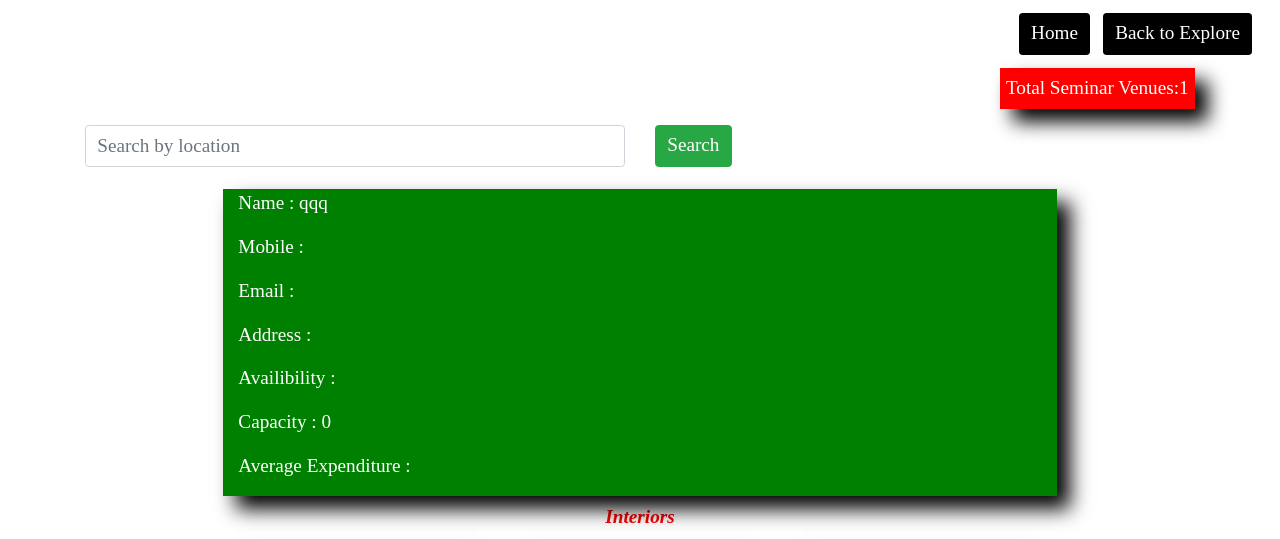
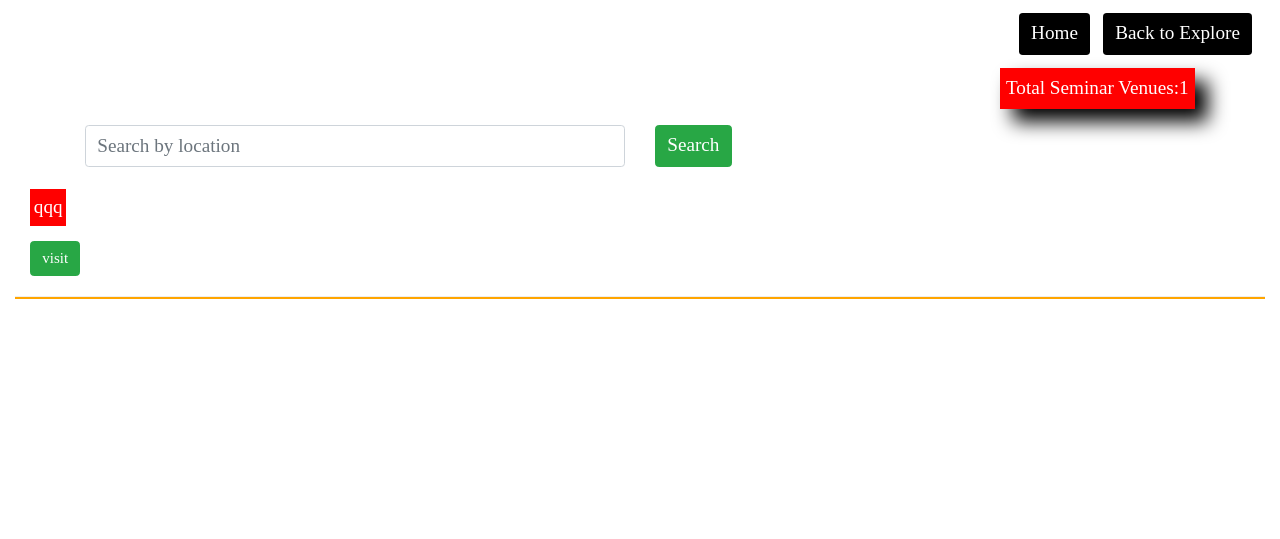
Before and after one commit to uchaiaye53/Project-350, a PHP site: page /FeedSeminar.php in a window 1280 px wide. Shown: the top 539 px of the page. After the commit the page ends 299 px from the top, so only its background shows below. Run offline with PHP 8.4, Linux system fonts and the light colour scheme; data comes from the database, SQL or seed files in the repository.

Commit message:
Update FeedSeminar.php

```diff
--- a/FeedSeminar.php
+++ b/FeedSeminar.php
@@ -109,75 +109,11 @@
 			?>
 			<div class="container-fluid">
 
-				<div class="row">
-					<div class="col-2"></div>
-					<div class="col-8 infos">
-						<p>Name : <?php echo $res['name']; ?></p>
-						<p>Mobile : <?php echo $res['mobile']; ?></p>
-						<p>Email : <?php echo $res['email']; ?></p>
-						<p>Address : <?php echo $res['address']; ?></p>
-						<p>Availibility : <?php echo $res['availibility']; ?></p>
-						<p>Capacity : <?php echo $res['capacity']; ?></p>
-						<p>Average Expenditure : <?php echo $res['avg_exp']; ?></p>
-					</div>
-
-					<div class="col-2"></div>
-				</div>
-				<p class="text-center" style="margin: .6vw; color: red; font-weight: bold;"><i>Interiors</i></p>
-
-				<div class="row">
-					<div class="col-2"></div>
-					<div class="col-8">
-						<div class="row">
-							<div class="col-4 interior">
-								<img src="<?php echo $res['pp']; ?>" class="img-fluid">
-							</div>
-							<div class="col-4 interior">
-								<img src="<?php echo $res['pp1']; ?>" class="img-fluid">
-							</div>
-							<div class="col-4 interior">
-								<img src="<?php echo $res['pp2']; ?>" class="img-fluid">
-							</div>
-						</div>
-					</div>
-					<div class="col-2"></div>
+				<div class="d-flex">
+					<p style="background: red;color: white;padding: 0.3vw;"><?php echo $res['name']; ?></p>
 				</div>
 
-				<div class="row">
-					<div class="col-2"></div>
-					<div class="col-8">
-						<div class="row">
-							<div class="col-4 interior">
-								<img src="<?php echo $res['pp3']; ?>" class="img-fluid">
-							</div>
-							<div class="col-4 interior">
-								<img src="<?php echo $res['pp4']; ?>" class="img-fluid">
-							</div>
-							<div class="col-4 interior">
-								<img src="<?php echo $res['pp5']; ?>" class="img-fluid">
-							</div>
-						</div>
-					</div>
-					<div class="col-2"></div>
-				</div>
-
-				<div class="row">
-					<div class="col-2"></div>
-					<div class="col-8">
-						<div class="row">
-							<div class="col-4 interior">
-								<img src="<?php echo $res['pp6']; ?>" class="img-fluid">
-							</div>
-							<div class="col-4 interior">
-								<img src="<?php echo $res['pp7']; ?>" class="img-fluid">
-							</div>
-							<div class="col-4 interior">
-								<img src="<?php echo $res['pp8']; ?>" class="img-fluid">
-							</div>
-						</div>
-					</div>
-					<div class="col-2"></div>
-				</div>
+				<a href="Profile_Seminar.php?id=<?php echo $res['id']; ?>"><button class="btn btn-success">visit</button></a>
 
 
 			</div>
```
